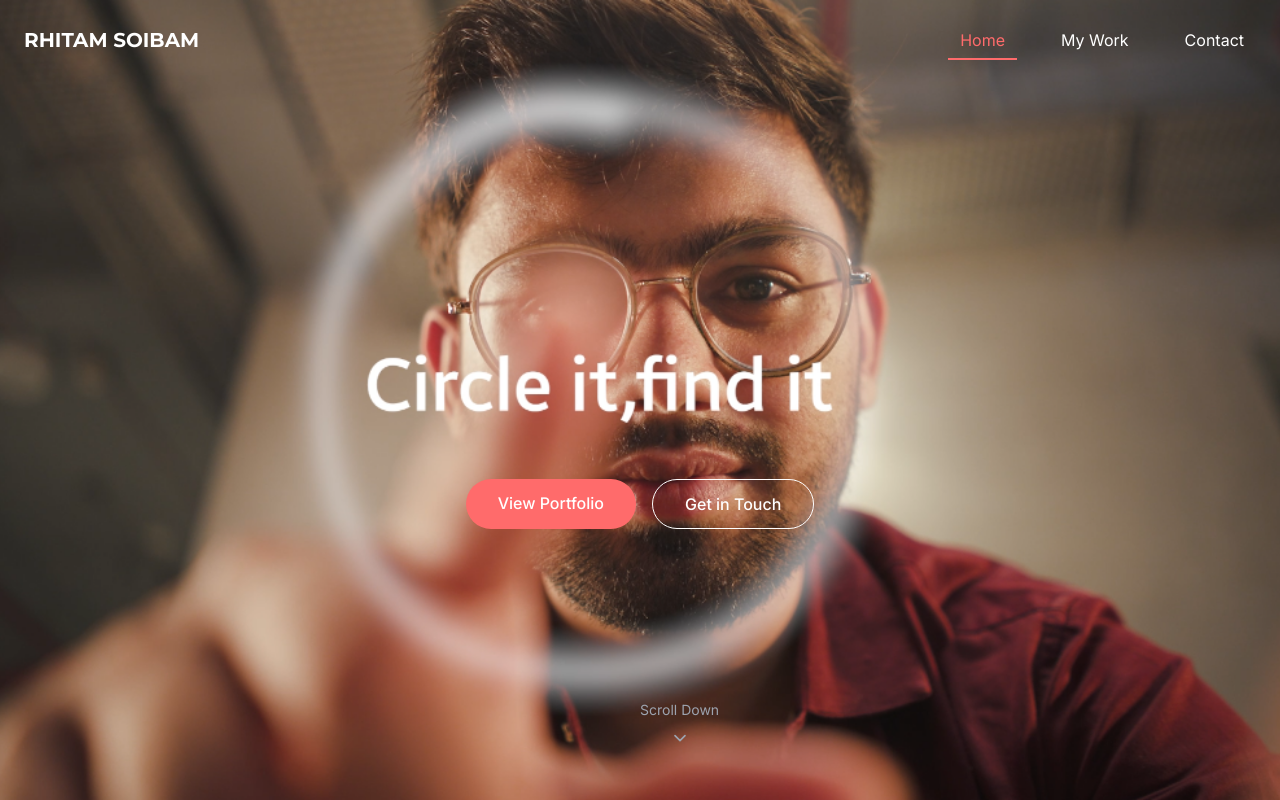
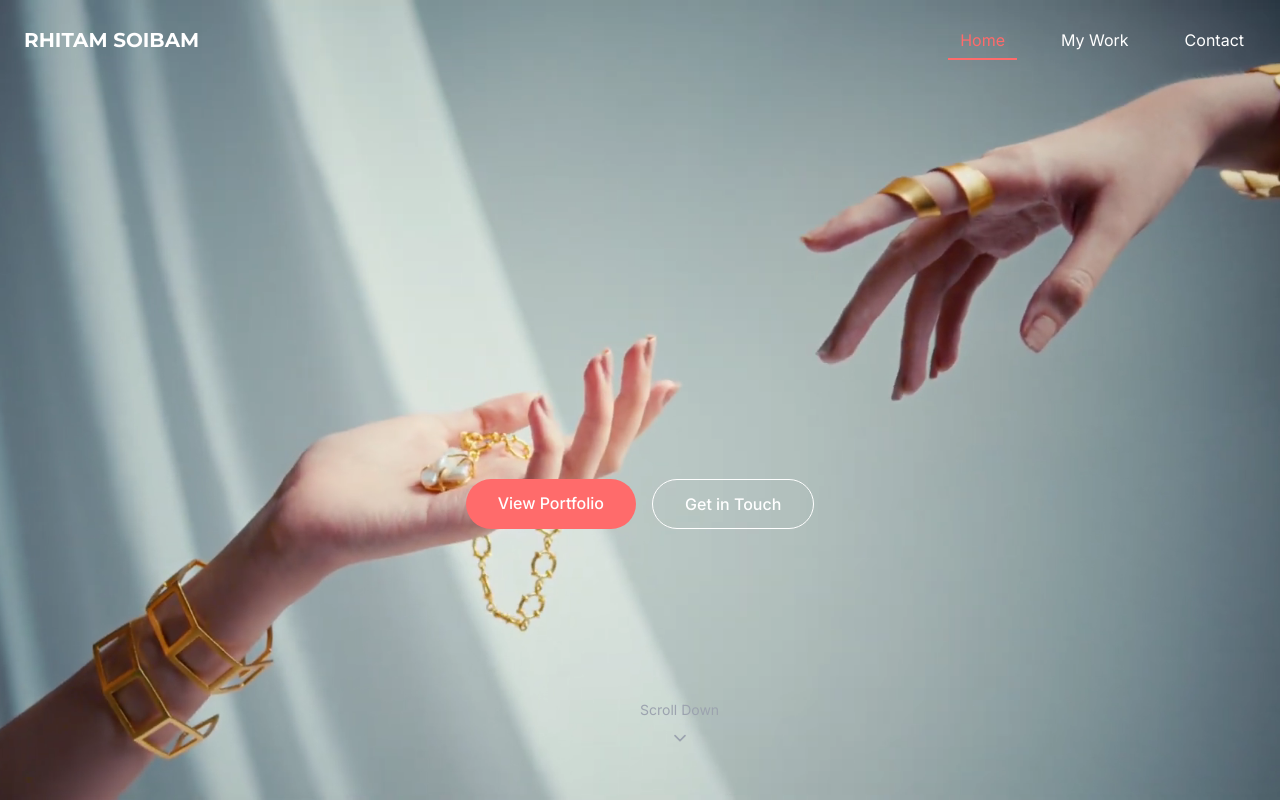
Before and after one commit to BhargabDutta/rhitam-s-portfolio, a React (Vite) app: page / in a window 1280 px wide. Shown: the top 800 px of the page. Built offline with nearby package versions, Linux system fonts and the light colour scheme.

Commit message:
edited content

```diff
--- a/src/components/styles/style.css
+++ b/src/components/styles/style.css
@@ -1,6 +1,6 @@
 /* Default background for larger screens (desktop/tablet) */
 .hero-background {
-    background-image: url('../images/thirdvid.png');
+    background-image: url('../images/desktopImage.png');
     background-size: cover;
     background-position: center;
   }
@@ -8,6 +8,6 @@
   /* Background for mobile devices */
   @media only screen and (max-width: 700px) {
     .hero-background {
-      background-image: url('../images/mobileImage.png'); /* Use any other mobile-specific image */
+      background-image: url('../images/mobileImage1.png'); /* Use any other mobile-specific image */
     }
   }
--- a/src/pages/Home.tsx
+++ b/src/pages/Home.tsx
@@ -289,14 +289,9 @@
 // Sample data
 const featuredWorks = [
   {
-    title: "HP Pavilion | Laptop commercial",
-    // category: "Photography Series",
-    image: firstvid
-  },
-  {
-    title: "Sony - WF XB700 | Earbuds commercial",
-    // category: "Short Film",
-    image: secondvid
+    title: "Jewelry fashion film | Curiocottage",
+    // category: "Music Video",
+    image: fifthvid
   },
   {
     title: "Samsung Commercial | Circle Search",
@@ -309,14 +304,19 @@
     image: fourthvid
   },
   {
-    title: "Jewelry fashion film | Curiocottage",
-    // category: "Music Video",
-    image: fifthvid
+    title: "HP Pavilion | Laptop commercial",
+    // category: "Photography Series",
+    image: firstvid
   },
   {
     title: "Air fryer Ad.",
     // category: "Commercial",
     image: sixthvid
+  },
+  {
+    title: "Sony - WF XB700 | Earbuds commercial",
+    // category: "Short Film",
+    image: secondvid
   }
 ];
 
```
Also changed, not shown: src/components/images/desktopImage.png (added), 1 other file (tests, documents, lock files or other folders).
